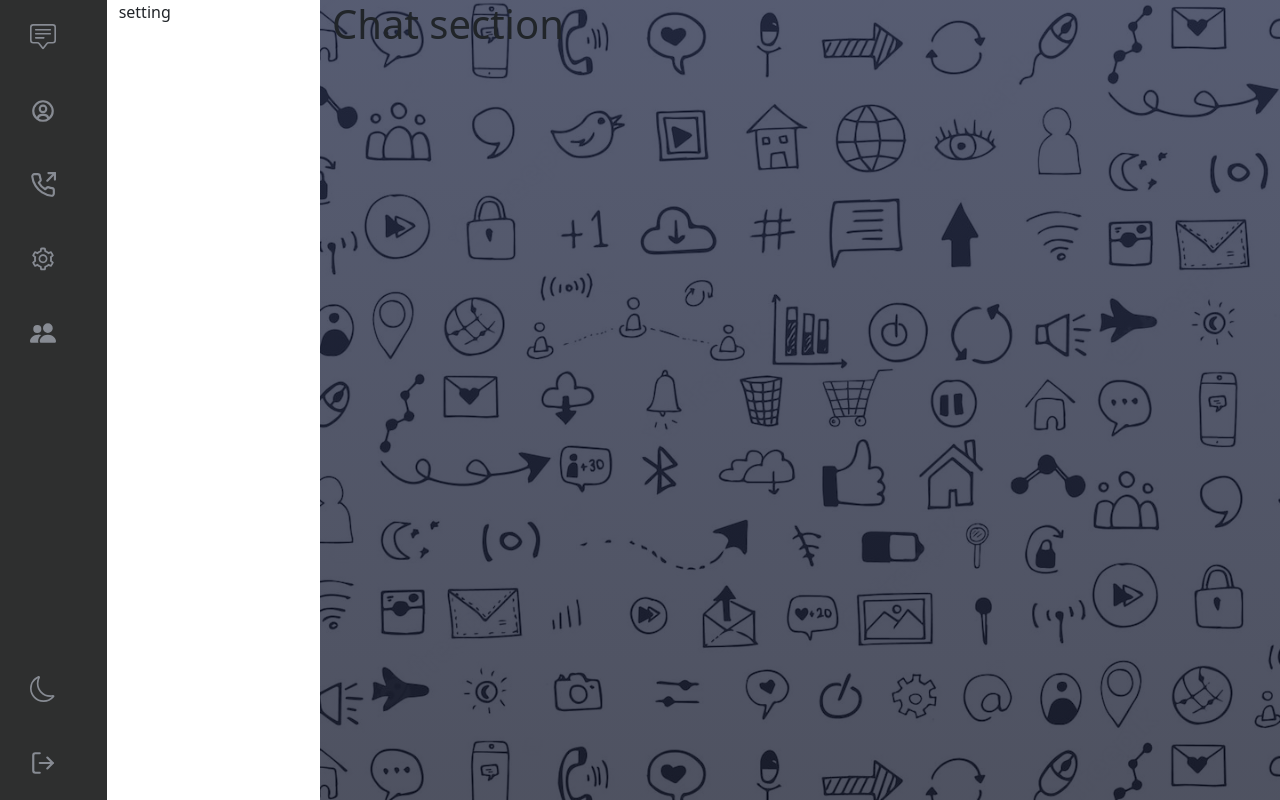
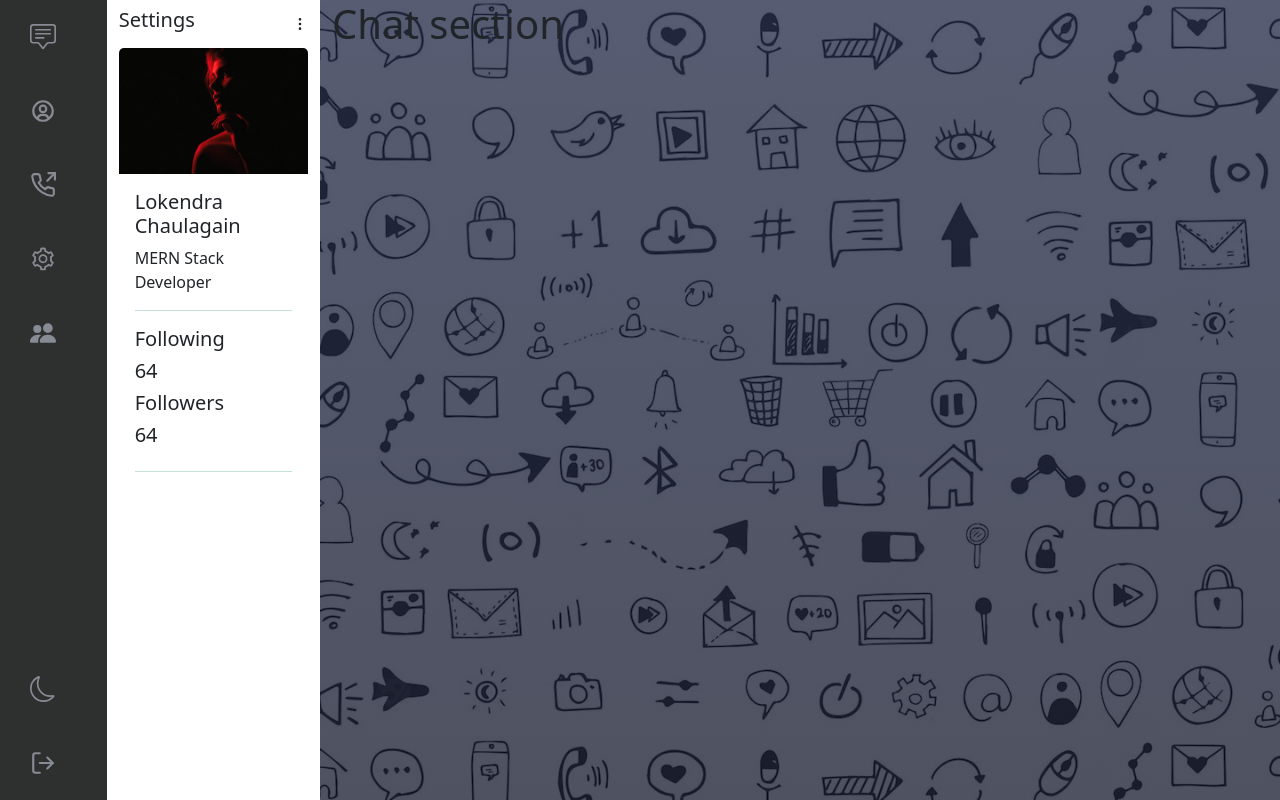
Before and after one commit to lokichaulagain/Chat-System-with-Socket, a Next.js app in the folder frontend/: page /settings in a window 1280 px wide. Built offline with nearby package versions, Linux system fonts and the light colour scheme; no server answers.

Commit message:
done for today

```diff
--- a/frontend/src/components/ProfileComponent.tsx
+++ b/frontend/src/components/ProfileComponent.tsx
@@ -10,10 +10,7 @@ import { FiMoreVertical } from "react-icons/fi";
 const ProfileComponent = () => {
   return (
     <div>
-      <div className="d-flex  my-2 align-items-center justify-content-between  ">
-        <h5 className="">Profile</h5>
-        <FiMoreVertical className="cp" />
-      </div>
+      ChatsComponent
       <div className="card border-0">
         <Image src={profile} className="card-img-top" alt="" />
         <div className="card-body">
--- /dev/null
+++ b/frontend/src/components/SettingsComponent.tsx
@@ -0,0 +1,44 @@
+import Image from "next/image";
+import React from "react";
+import profile from "../../public/profile.jpg";
+import { FiMoreVertical } from "react-icons/fi";
+
+const SettingsComponent = () => {
+  return (
+    <div>
+      <div className="d-flex  my-2 align-items-center justify-content-between  ">
+        <h5 className="">Settings</h5>
+        <FiMoreVertical className="cp" />
+      </div>
+      <div className="card border-0">
+        <Image src={profile} className="card-img-top" alt="" />
+        <div className="card-body">
+          <h5 className="card-title">Lokendra Chaulagain</h5>
+          <p className="card-text">MERN Stack Developer</p>
+
+
+          <div className="text-success">
+            <hr />
+          </div>
+
+          <div className="row">
+            <div className="col">
+              <h5>Following</h5>
+              <h5>64</h5>
+            </div>
+            <div className="col">
+              <h5>Followers</h5>
+              <h5>64</h5>
+            </div>
+          </div>
+
+          <div className="text-success">
+            <hr />
+          </div>
+        </div>
+      </div>
+    </div>
+  );
+};
+
+export default SettingsComponent;
--- a/frontend/src/pages/_app.tsx
+++ b/frontend/src/pages/_app.tsx
@@ -19,6 +19,7 @@
 import "../styles/globals.css";
 import "bootstrap/dist/css/bootstrap.min.css";
 import type { AppProps } from "next/app";
+import  {useRouter} from "next/router"
 
 //connecting react app to socket.io server
 import { io } from "socket.io-client";
@@ -26,10 +27,18 @@ import LeftMenu from "../components/LeftMenu";
 const socket = io("http://localhost:5000");
 
 function MyApp({ Component, pageProps }: AppProps) {
+
+
+  const router=useRouter()
+  const location=router.pathname.split("/")[1]
+  console.log(location);
+
   return (
     // <div style={{height:"100vh" ,overflow:"hidden"}}>
     //   <Component {...pageProps} socket={socket} />;
     // </div>
+
+
 
     <div className="row m-0">
       <div className="col-1">
--- a/frontend/src/pages/chats.tsx
+++ b/frontend/src/pages/chats.tsx
@@ -41,10 +41,13 @@
 // export default Chat;
 
 import React from "react";
+import ChatsComponent from "../components/ChatsComponent";
 
 
 function Chats() {
-  return <h1>Chats</h1>;
+  return <div>
+    <ChatsComponent/>
+  </div>;
 }
 
 export default Chats;
--- a/frontend/src/pages/settings.tsx
+++ b/frontend/src/pages/settings.tsx
@@ -1,7 +1,12 @@
 import React from "react";
+import SettingsComponent from "../components/SettingsComponent";
 
 function Settings() {
-  return <div>setting</div>;
+  return (
+    <div>
+      <SettingsComponent />
+    </div>
+  );
 }
 
 export default Settings;
```
Also changed, not shown: frontend/src/components/ChatsComponent.tsx (added, +15 -0 lines).
